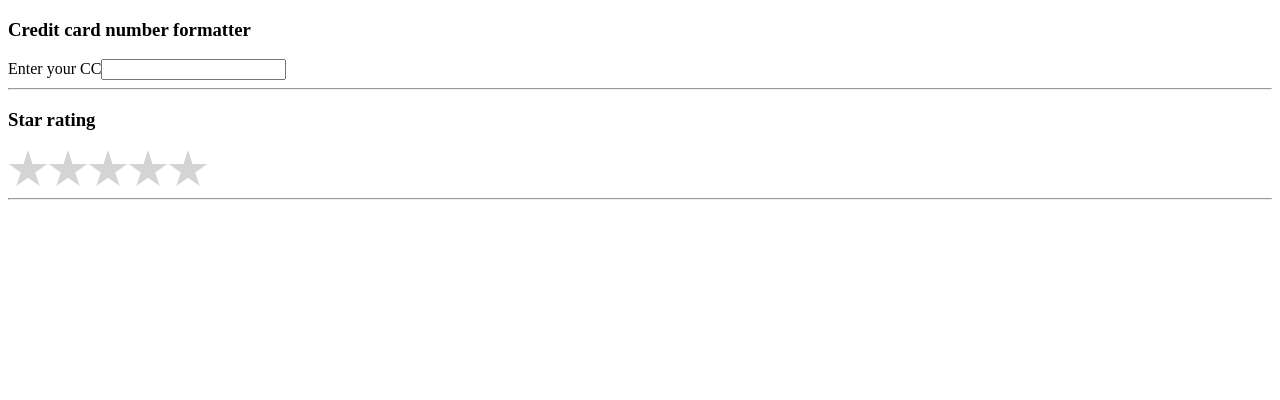
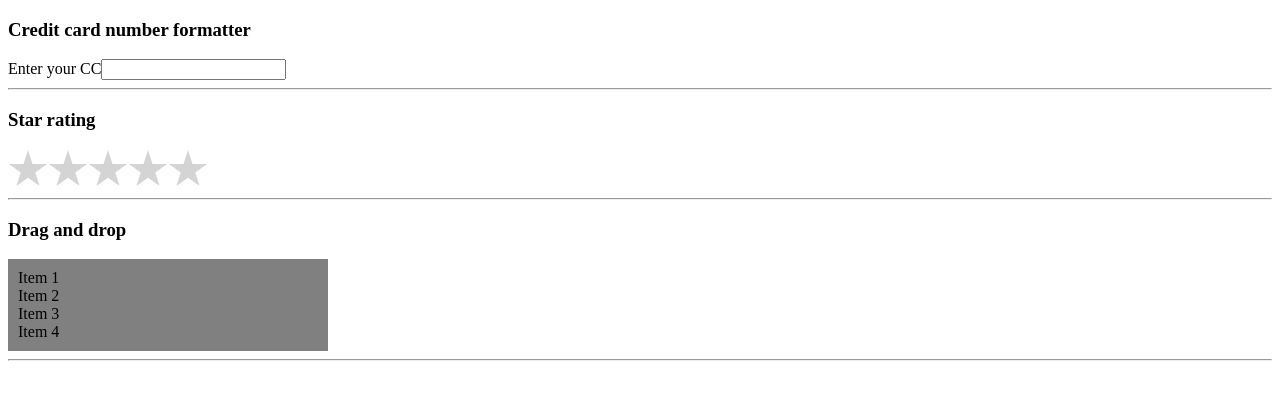
Before and after one commit to jkelley5000/angular-sandbox-2, an Angular app: page / in a window 1280 px wide. Shown: the top 400 px of the page. Built offline with nearby package versions, Linux system fonts and the light colour scheme.

Commit message:
Created drag and drop by leveraging a newly added Angular Material installation

```diff
--- a/package.json
+++ b/package.json
@@ -11,10 +11,12 @@
   "private": true,
   "dependencies": {
     "@angular/animations": "^18.1.0",
+    "@angular/cdk": "^17.0.0",
     "@angular/common": "^18.1.0",
     "@angular/compiler": "^18.1.0",
     "@angular/core": "^18.1.0",
     "@angular/forms": "^18.1.0",
+    "@angular/material": "^17.0.0",
     "@angular/platform-browser": "^18.1.0",
     "@angular/platform-browser-dynamic": "^18.1.0",
     "@angular/router": "^18.1.0",
--- a/src/app/app.component.html
+++ b/src/app/app.component.html
@@ -6,5 +6,9 @@
     <h3>Star rating</h3>
     <app-star-rating />
     <hr>
+
+    <h3>Drag and drop</h3>
+    <app-drag-and-drop />
+    <hr>
 </main>
 <router-outlet />
--- a/src/app/app.component.ts
+++ b/src/app/app.component.ts
@@ -2,11 +2,12 @@ import { Component } from '@angular/core';
 import { RouterOutlet } from '@angular/router';
 import { CreditCardFormatterComponent } from './components/credit-card-formatter/credit-card-formatter.component';
 import { StarRatingComponent } from './components/star-rating/star-rating.component';
+import { DragAndDropComponent } from './components/drag-and-drop/drag-and-drop.component';
 
 @Component({
   selector: 'app-root',
   standalone: true,
-  imports: [RouterOutlet, CreditCardFormatterComponent, StarRatingComponent],
+  imports: [RouterOutlet, CreditCardFormatterComponent, StarRatingComponent, DragAndDropComponent],
   templateUrl: './app.component.html',
   styleUrl: './app.component.scss'
 })
--- /dev/null
+++ b/src/app/components/drag-and-drop/drag-and-drop.component.html
@@ -0,0 +1,9 @@
+<div class="drag-and-drop">
+    <div cdkDropList [cdkDropListData]="items" (cdkDropListDropped)="drop($event)" class="list">
+        @for (item of items; track $index) {
+            <div cdkDrag class="list-item">
+                {{ item }}
+            </div>
+        }
+    </div>
+</div>
--- /dev/null
+++ b/src/app/components/drag-and-drop/drag-and-drop.component.scss
@@ -0,0 +1,13 @@
+.drag-and-drop {
+    .list {
+        width: 300px;
+        background-color: gray;
+        padding: 10px;
+        display: flex;
+        flex-direction: column;
+
+        .list-item {
+            cursor: grab;
+        }
+    }
+}
--- /dev/null
+++ b/src/app/components/drag-and-drop/drag-and-drop.component.ts
@@ -0,0 +1,18 @@
+import { CdkDragDrop, DragDropModule, moveItemInArray } from '@angular/cdk/drag-drop';
+import { CommonModule } from '@angular/common';
+import { Component } from '@angular/core';
+
+@Component({
+    selector: 'app-drag-and-drop',
+    standalone: true,
+    imports: [CommonModule, DragDropModule],
+    templateUrl: './drag-and-drop.component.html',
+    styleUrl: './drag-and-drop.component.scss'
+})
+export class DragAndDropComponent {
+    items = ['Item 1', 'Item 2', 'Item 3', 'Item 4'];
+
+    drop(event: CdkDragDrop<string[]>) {
+        moveItemInArray(this.items, event.previousIndex, event.currentIndex);
+    }
+}
```
Also changed, not shown: src/app/components/drag-and-drop/requirements.txt (added), 2 other files (tests, documents, lock files or other folders).
